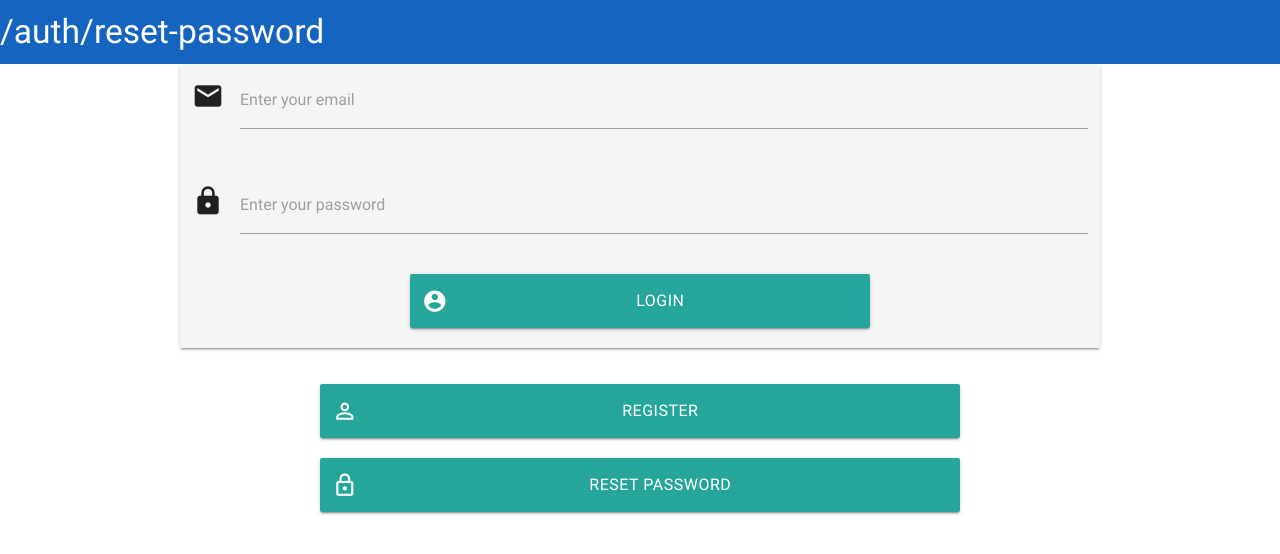
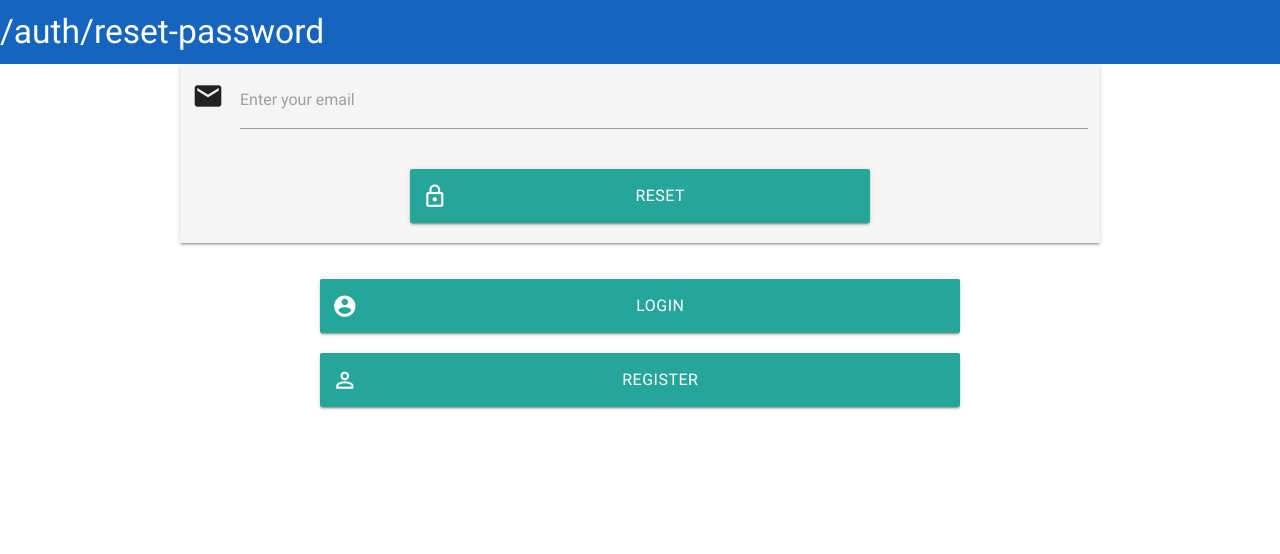
Before and after one commit to BertGoens/basketapp-frontend, a React (Create React App) app: page /auth/reset-password in a window 1280 px wide. Shown: the top 554 px of the page. Built offline with nearby package versions, Linux system fonts and the light colour scheme.

Commit message:
fix routing bug

```diff
--- a/src/components/pages/containers/pre-auth-app-shell/index.js
+++ b/src/components/pages/containers/pre-auth-app-shell/index.js
@@ -21,7 +21,7 @@ export const PreAuthAppShell = (props) => {
       <ConnectionStatus />
       <main>
         <Switch>
-          <Route path='/auth/' component={LoginPage} />
+          <Route exact path='/auth/' component={LoginPage} />
           <Route path='/auth/login' render={() => <LoginPage />} />
           <Route path='/auth/register' component={RegisterPage} />
           <Route path='/auth/reset-password' component={ResetPasswordPage} />
```
